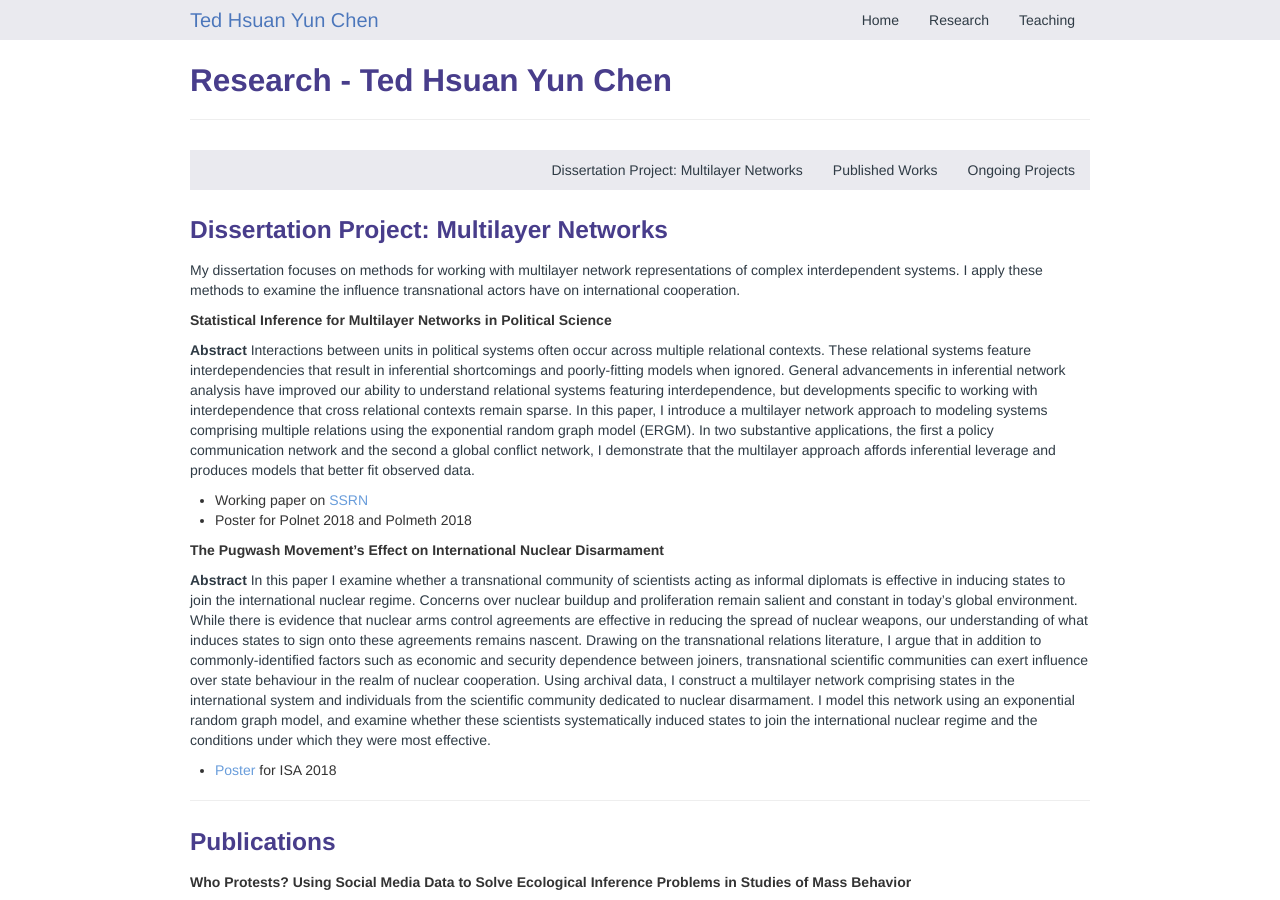
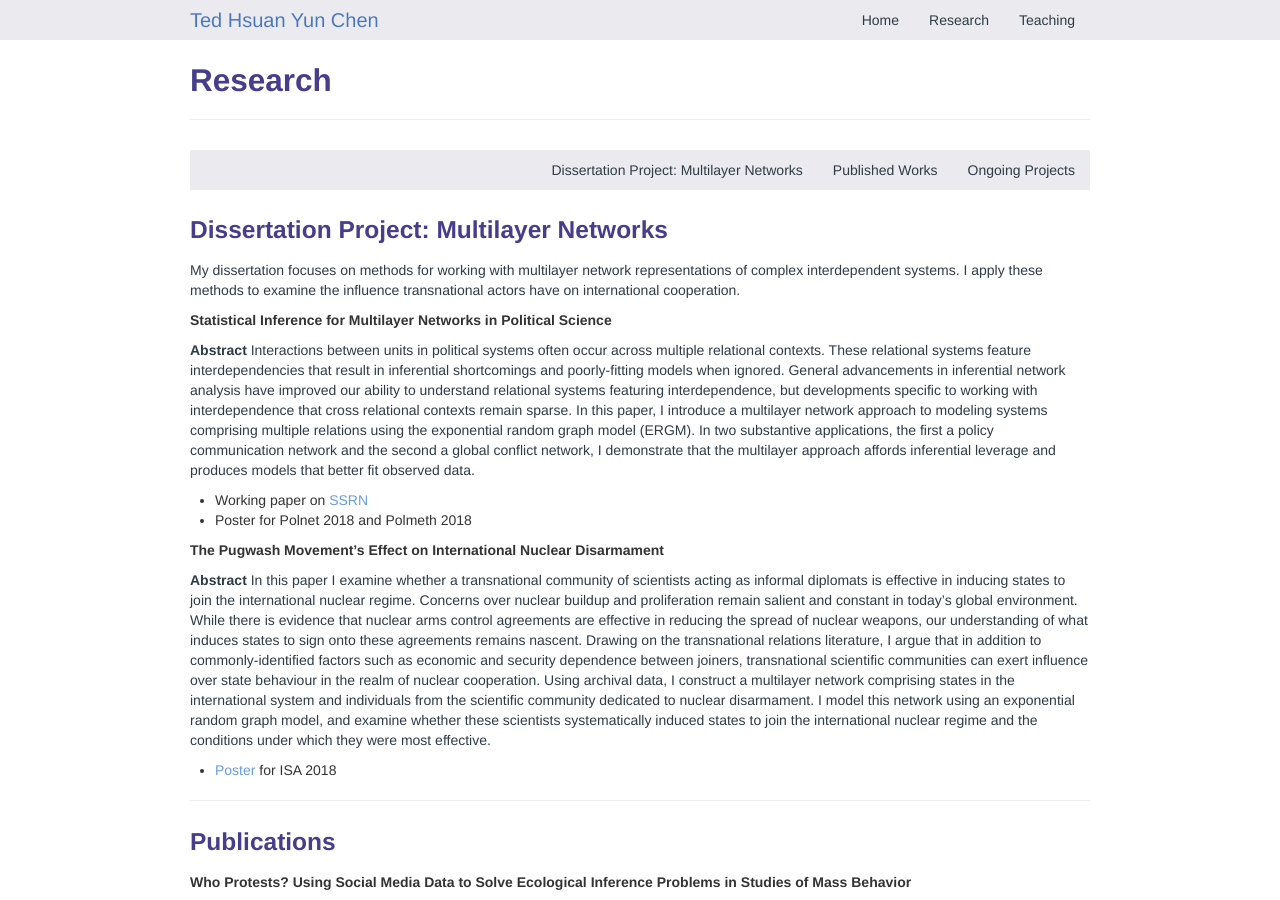
Before and after one commit to tedhchen/tedhchen.github.io, a Jekyll site: the page built from pages/research.md, in a window 1280 px wide and 900 px high. Built offline with Jekyll 4.4.1, drawn with Linux system fonts in a browser that asks for light colours.

Commit message:
updated page titles

```diff
--- a/pages/research.md
+++ b/pages/research.md
@@ -1,6 +1,6 @@
 ---
 layout: page
-title: Research - Ted Hsuan Yun Chen
+title: Research
 description: Ted Hsuan Yun Chen's Research
 ---
 
```
Also changed, not shown: pages/teaching.md (+1 -1 lines).
